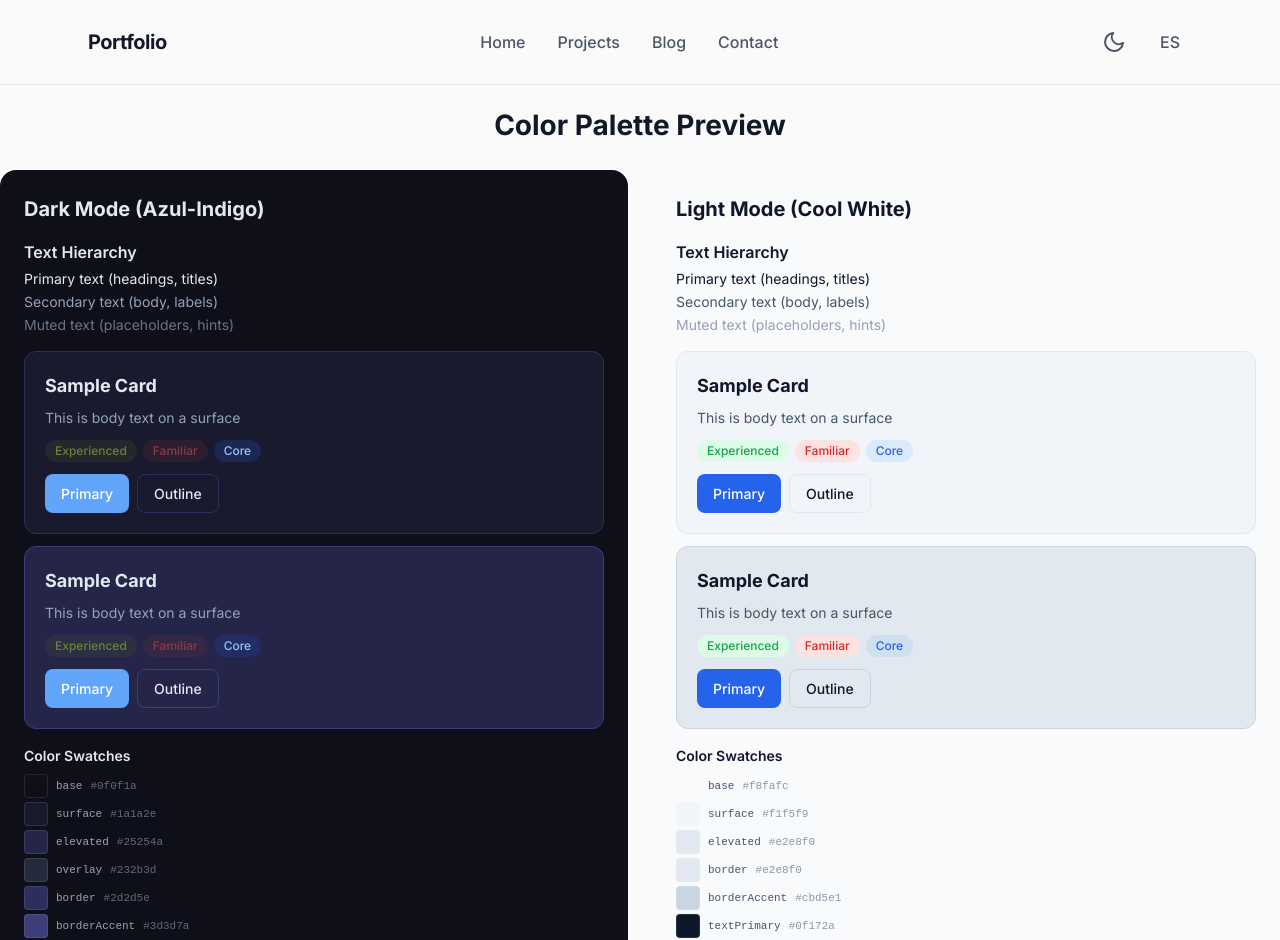
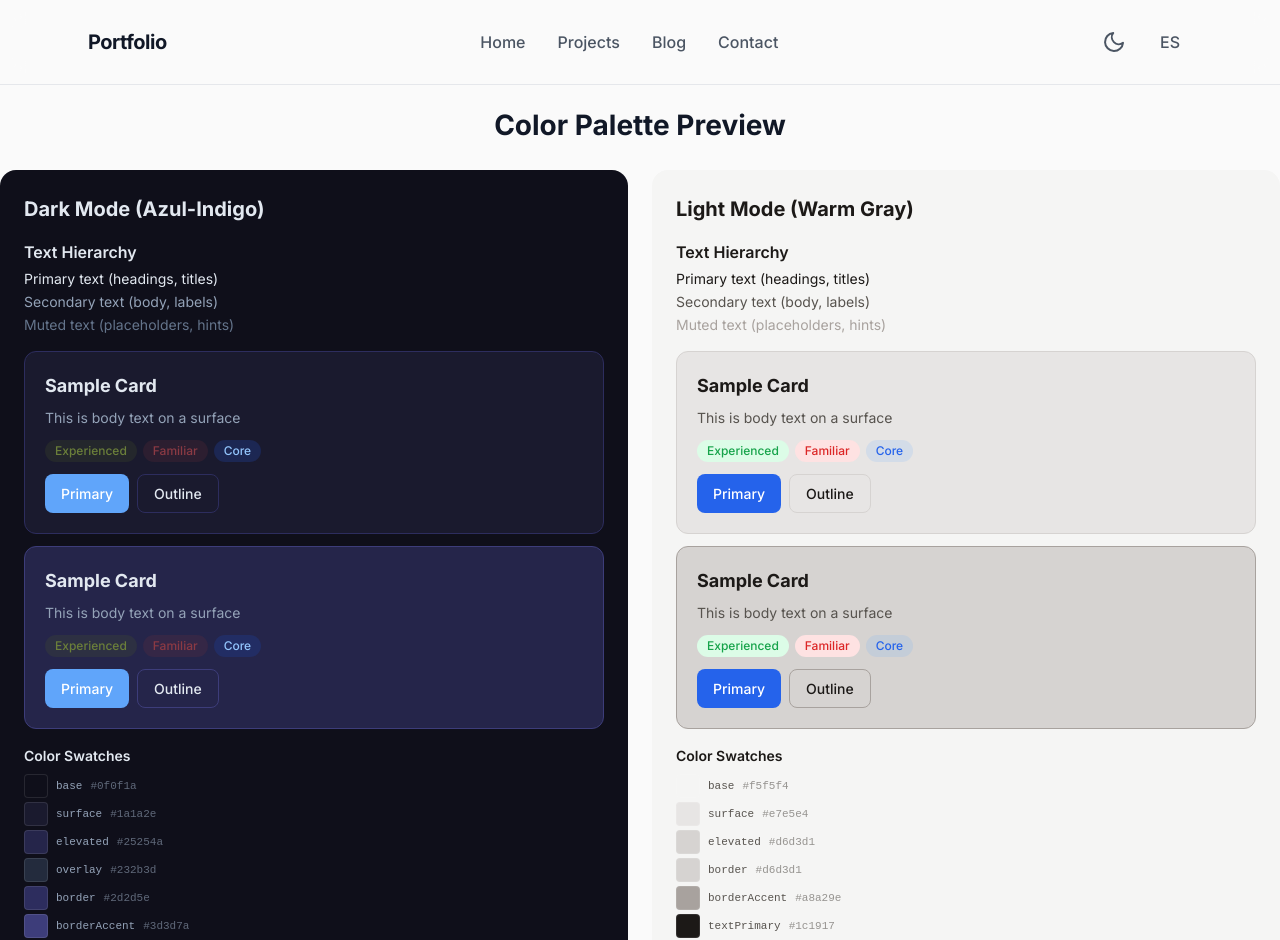
Before and after one commit to ulmo369/ThisIsUlmo, a React (Vite) app: page /dev/components in a window 1280 px wide. Shown: the top 940 px of the page. Built offline with nearby package versions, Linux system fonts and the light colour scheme.

Commit message:
feat: switch light mode preview to warm gray palette

```diff
--- a/src/pages/PalettePreview.tsx
+++ b/src/pages/PalettePreview.tsx
@@ -9,9 +9,9 @@ const dark = {
 };
 
 const light = {
-  base: '#f8fafc', surface: '#f1f5f9', elevated: '#e2e8f0',
-  border: '#e2e8f0', borderAccent: '#cbd5e1',
-  textPrimary: '#0f172a', textSecondary: '#475569', textMuted: '#94a3b8',
+  base: '#f5f5f4', surface: '#e7e5e4', elevated: '#d6d3d1',
+  border: '#d6d3d1', borderAccent: '#a8a29e',
+  textPrimary: '#1c1917', textSecondary: '#57534e', textMuted: '#a8a29e',
   accentGreen: '#16a34a', accentGreenBg: '#dcfce7',
   accentRed: '#dc2626', accentRedBg: '#fee2e2',
   primary: '#2563eb',
@@ -104,7 +104,7 @@ export default function PalettePreview() {
       <h1 style={{ fontSize: 28, fontWeight: 700, marginBottom: 24, textAlign: 'center' }}>Color Palette Preview</h1>
       <div style={{ display: 'flex', gap: 24, flexWrap: 'wrap', justifyContent: 'center' }}>
         <Panel title="Dark Mode (Azul-Indigo)" tokens={dark} />
-        <Panel title="Light Mode (Cool White)" tokens={light} isLight />
+        <Panel title="Light Mode (Warm Gray)" tokens={light} isLight />
       </div>
     </div>
   );
```
